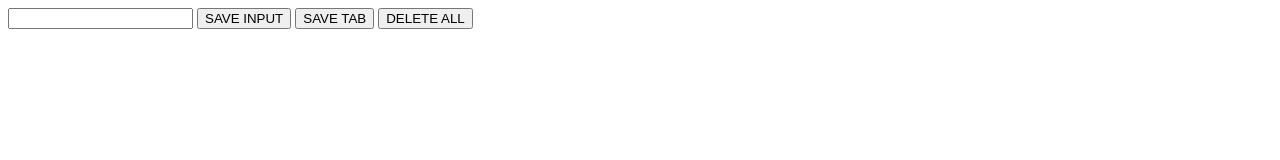
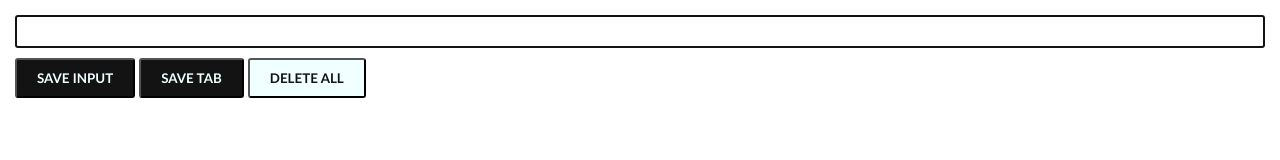
Before and after one commit to rAvIkUmRa/Path-Tracker-Extension, a browser extension: page index.html in a window 1280 px wide. Drawn offline with Linux system fonts and the light colour scheme.

Commit message:
Update index.html

```diff
--- a/index.html
+++ b/index.html
@@ -4,7 +4,7 @@
     <meta charset="UTF-8">
     <meta http-equiv="X-UA-Compatible" content="IE=edge">
     <meta name="viewport" content="width=device-width, initial-scale=1.0">
-    <link rel="stylesheet" href="pathTracker.css">
+    <link rel="stylesheet" href="style.css">
     <title>PATH TRACKER</title>
 </head>
 <body>
```
